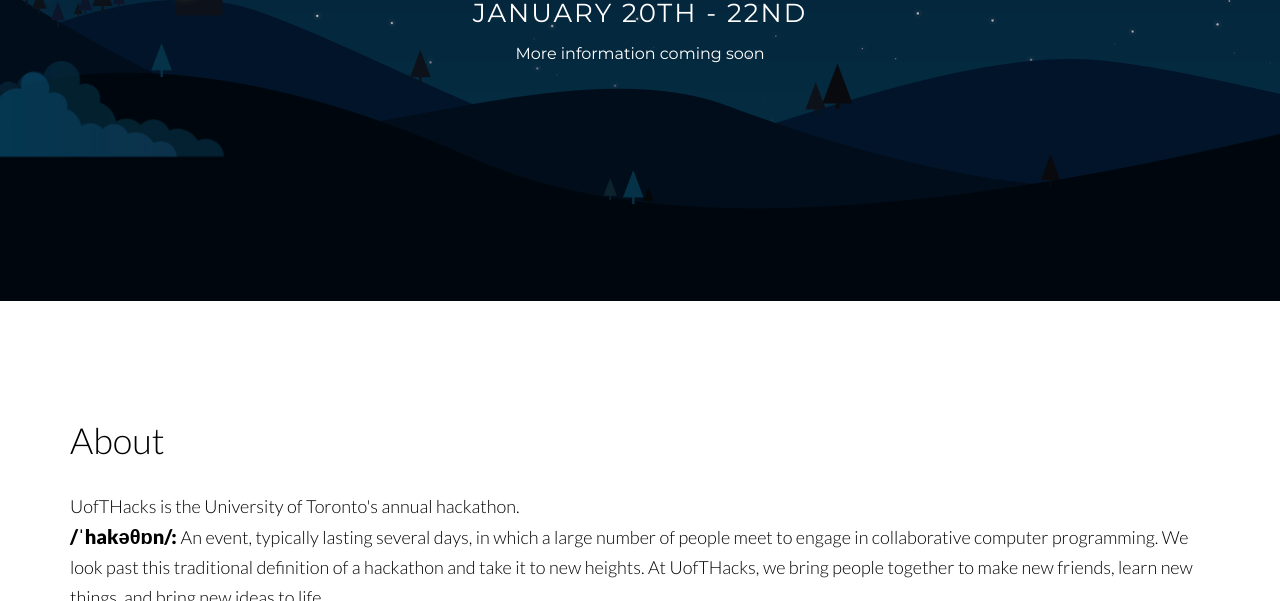
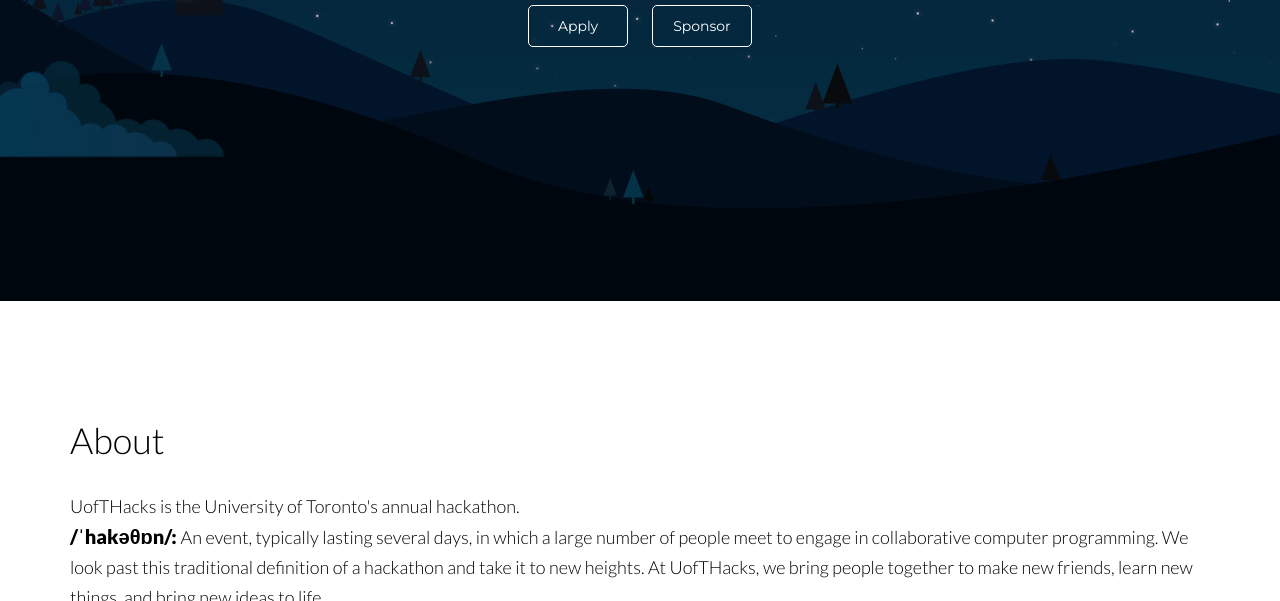
Before and after one commit to Taamannae/uofthacks2017-frontend, a plain HTML site: page index.html in a window 1280 px wide. Shown: the part 499-1100 px from the top of the page. Drawn offline with nearby package versions, Linux system fonts and the light colour scheme.

Commit message:
Button adds

```diff
--- a/css/style.css
+++ b/css/style.css
@@ -25,7 +25,7 @@
 }
 
 #startchange{
-  margin-top: 160px;
+  margin-top: 120px;
 }
 
 .ground{
@@ -315,6 +315,15 @@ h3{
   animation-duration: 30.5s;
 }
 
+a, a:hover, a:focus{
+  text-transform: none;
+  text-decoration: none;
+}
+
+.button-ban a{
+  color: #fff;
+}
+
 @-webkit-keyframes cloud-movement {
   0% {
     opacity: 0.1;
--- a/index.html
+++ b/index.html
@@ -56,7 +56,7 @@
                     <li><a href="#" id="attend">Attend</a></li>
                     <li><a href="#" id="sponsor">Sponsors</a></li>
                     <li><a href="#" id="faq">FAQ</a></li>
-                    <!--<li><a href="#" id="apply">Apply</a></li>-->
+                    <li><a href="https://uofthacks.com/hacker/">Apply</a></li>
 
                 </ul>
             </div><!-- /.navbar-collapse -->
@@ -78,9 +78,8 @@
 
             <h2>UOFTHACKS IV</h2>
             <h1>January 20th - 22nd</h1>
-            <h3>More information coming soon</h3>
-            <!--<div class="button-ban">Apply</div>
-            <div class="button-ban">Sponsor</div>-->
+            <div class="button-ban"><a href="https://uofthacks.com/hacker/">Apply</a></div>
+            <div class="button-ban"><a href="mailto:contact@uofthacks.com">Sponsor</a></div>
             </div>
 
             <div class="clouds">
```
